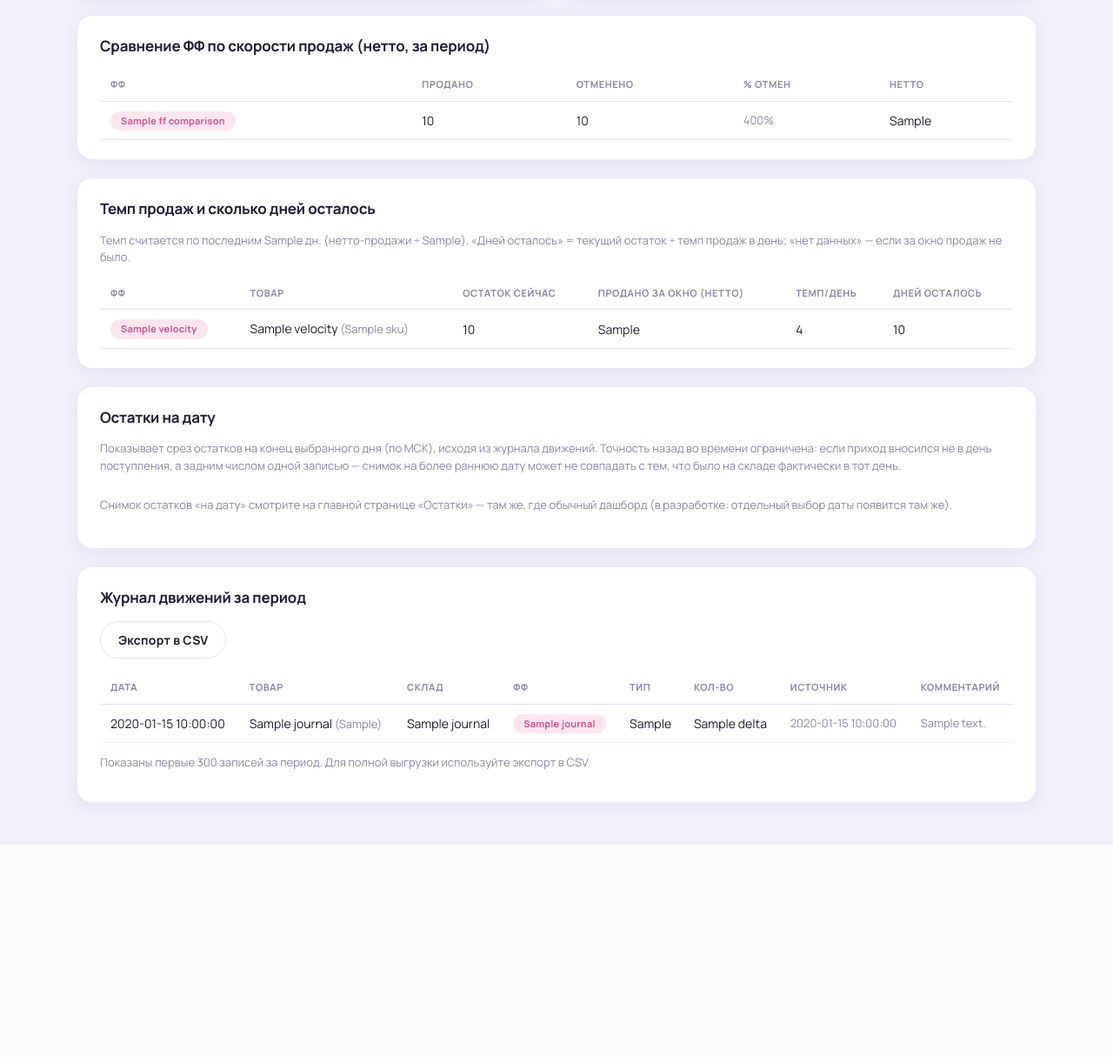
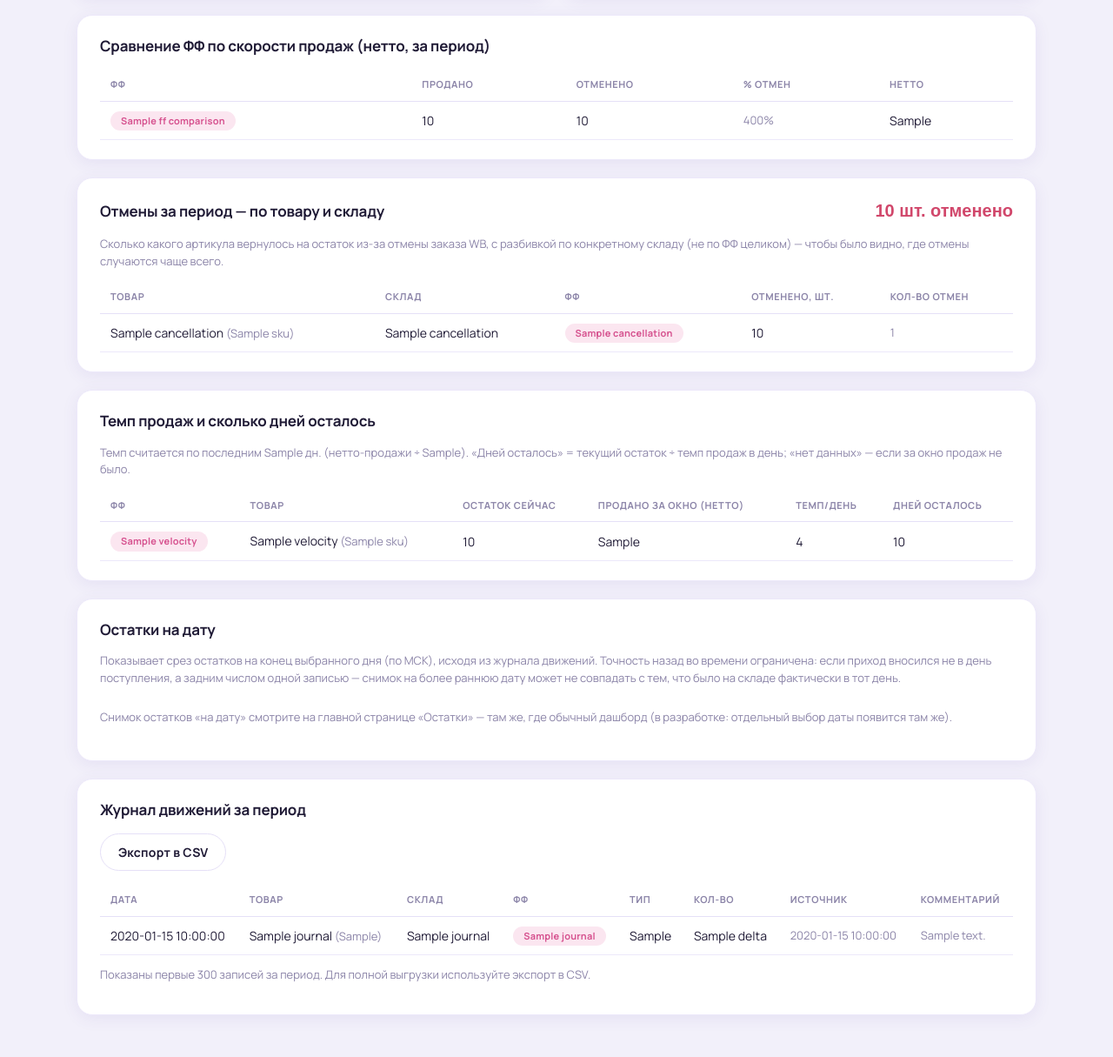
Before and after one commit to alenkamaspan-pixel/wb-stock, a Flask app: template app/templates/analytics.html in a window 1280 px wide. Shown: the part 767-1982 px from the top of the page at 87% size. Before the commit the page ends 1705 px from the top, so only its background shows below. Run offline with Flask 3, Linux system fonts and the light colour scheme; the template is opened without the code that fills it: most values are stand-ins (such as "Sample title", 1, 10 or a date in 2020); some web fonts are replaced.

Commit message:
Add files via upload

```diff
--- a/app/templates/analytics.html
+++ b/app/templates/analytics.html
@@ -118,6 +118,36 @@
 </div>
 
 <div class="card">
+  <div class="ff-header">
+    <h2>Отмены за период — по товару и складу</h2>
+    <div class="ff-total-badge {{ 'negative' if cancellations_total else '' }}">{{ cancellations_total }} шт. отменено</div>
+  </div>
+  <p class="muted">
+    Сколько какого артикула вернулось на остаток из-за отмены заказа WB, с разбивкой по конкретному складу
+    (не по ФФ целиком) — чтобы было видно, где отмены случаются чаще всего.
+  </p>
+  {% if cancellations %}
+  <table>
+    <thead><tr><th>Товар</th><th>Склад</th><th>ФФ</th><th>Отменено, шт.</th><th>Кол-во отмен</th></tr></thead>
+    <tbody>
+      {% for c in cancellations %}
+      <tr>
+        <td>{{ c.product_name }} <span class="muted">({{ c.sku }})</span></td>
+        <td>{{ c.warehouse_name }}</td>
+        <td>
+          {% if c.ff_id %}<span class="ff-tag ff-color-{{ c.ff_id % 6 }}">{{ c.ff_name }}</span>
+          {% else %}<span class="ff-tag ff-color-none">Без ФФ</span>{% endif %}
+        </td>
+        <td>{{ c.cancelled_qty }}</td>
+        <td class="muted">{{ c.cancellations_count }}</td>
+      </tr>
+      {% endfor %}
+    </tbody>
+  </table>
+  {% else %}<p class="muted">За выбранный период и фильтры отмен не было.</p>{% endif %}
+</div>
+
+<div class="card">
   <h2>Темп продаж и сколько дней осталось</h2>
   <p class="muted">
     Темп считается по последним {{ velocity_window }} дн. (нетто-продажи ÷ {{ velocity_window }}).
```
